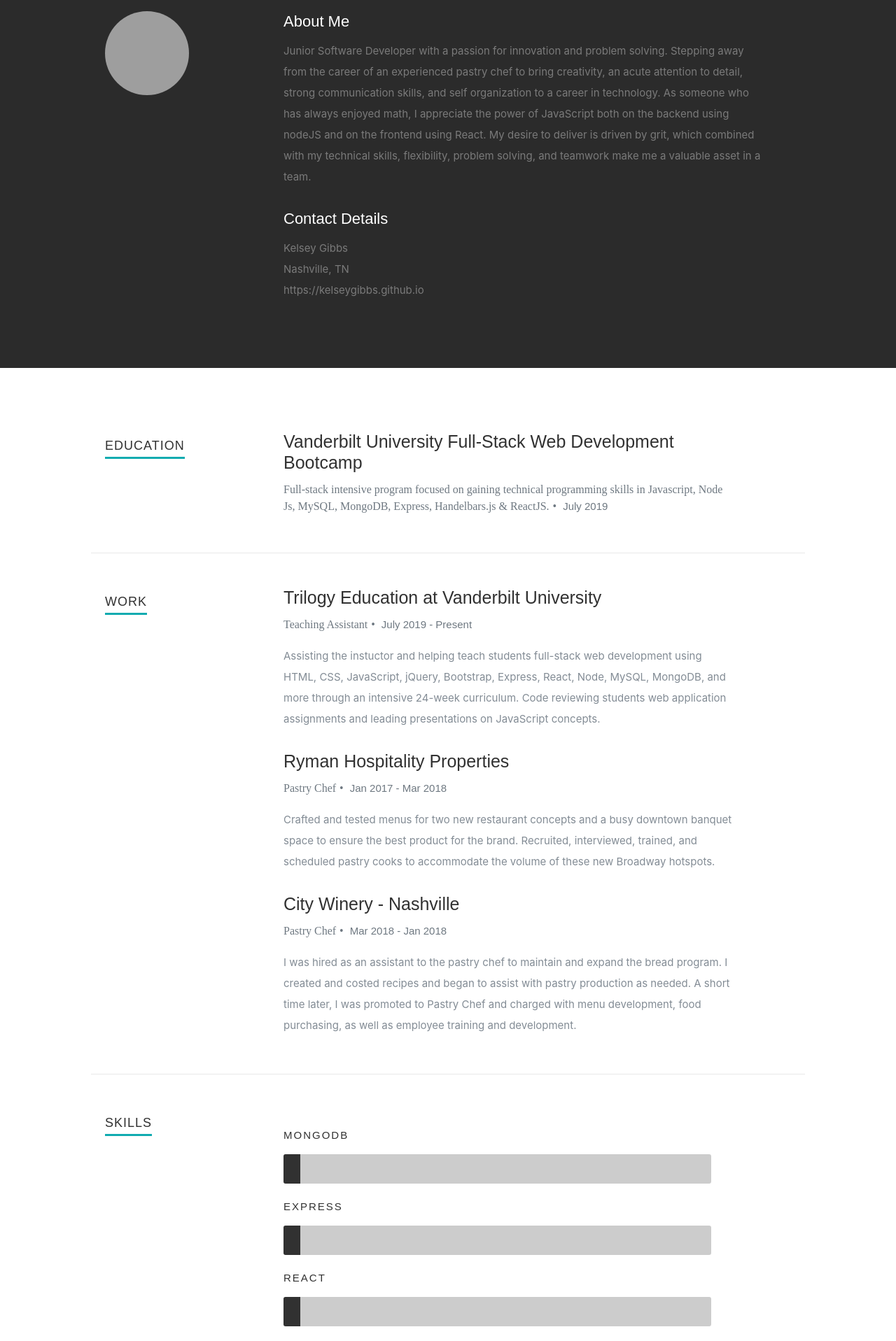
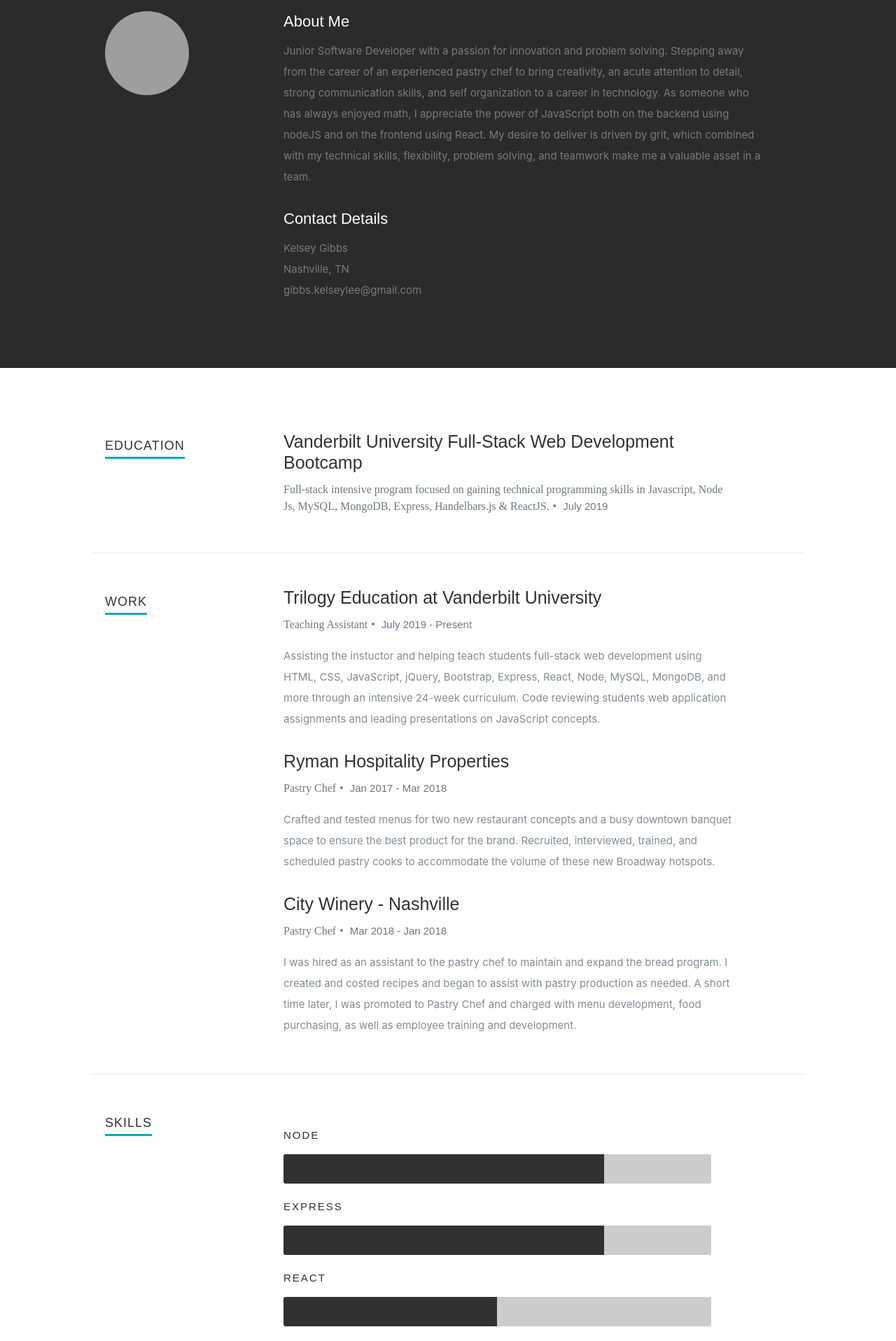
Before and after one commit to KelseyGibbs/creative, a React (Create React App) app in the folder client/: page / in a window 1280 px wide. Shown: the part 880-2797 px from the top of the page at 70% size. Built offline with nearby package versions, Linux system fonts and the light colour scheme; grey boxes are pictures that could not be loaded.

Commit message:
updated skills

```diff
--- a/client/public/css/layout.css
+++ b/client/public/css/layout.css
@@ -325,83 +325,71 @@ ul#nav li.current a { color: #F06000; }
    border-radius: 3px 0 0 3px;
 }
 
-.photoshop {
+.mongodb {
   	width: 60%;
-  	-moz-animation: photoshop 2s ease;
-  	-webkit-animation: photoshop 2s ease;
+  	-moz-animation: mongodb 2s ease;
+  	-webkit-animation: mongodb 2s ease;
 }
-.illustrator {
-  	width: 55%;
-  	-moz-animation: illustrator 2s ease;
-  	-webkit-animation: illustrator 2s ease;
+.express {
+  	width: 75%;
+  	-moz-animation: express 2s ease;
+  	-webkit-animation: express 2s ease;
 }
-.wordpress {
+.react {
   	width: 50%;
-  	-moz-animation: wordpress 2s ease;
-  	-webkit-animation: wordpress 2s ease;
+  	-moz-animation: react 2s ease;
+  	-webkit-animation: react 2s ease;
 }
-.css {
-  	width: 90%;
-  	-moz-animation: css 2s ease;
-  	-webkit-animation: css 2s ease;
+.node {
+  	width: 75%;
+  	-moz-animation: node 2s ease;
+  	-webkit-animation: node 2s ease;
 }
-.html5 {
-  	width: 80%;
-  	-moz-animation: html5 2s ease;
-  	-webkit-animation: html5 2s ease;
-}
-.jquery {
+.mysql {
   	width: 50%;
-  	-moz-animation: jquery 2s ease;
-  	-webkit-animation: jquery 2s ease;
+  	-moz-animation: mysql 2s ease;
+  	-webkit-animation: mysql 2s ease;
 }
 
-@-moz-keyframes photoshop {
+
+@-moz-keyframes mongodb {
   0%   { width: 0px;  }
   100% { width: 60%;  }
 }
-@-moz-keyframes illustrator {
+@-moz-keyframes express {
   0%   { width: 0px;  }
-  100% { width: 55%;  }
+  100% { width: 75%;  }
 }
-@-moz-keyframes wordpress {
+@-moz-keyframes react {
   0%   { width: 0px;  }
   100% { width: 50%;  }
 }
-@-moz-keyframes css {
+@-moz-keyframes node {
   0%   { width: 0px;  }
-  100% { width: 90%;  }
+  100% { width: 75%;  }
 }
-@-moz-keyframes html5 {
-  0%   { width: 0px;  }
-  100% { width: 80%;  }
-}
-@-moz-keyframes jquery {
+@-moz-keyframes mysql {
   0%   { width: 0px;  }
   100% { width: 50%;  }
 }
 
-@-webkit-keyframes photoshop {
+@-webkit-keyframes mongodb {
   0%   { width: 0px;  }
   100% { width: 60%;  }
 }
-@-webkit-keyframes illustrator {
+@-webkit-keyframes express {
   0%   { width: 0px;  }
-  100% { width: 55%;  }
+  100% { width: 75%;  }
 }
-@-webkit-keyframes wordpress {
+@-webkit-keyframes react {
   0%   { width: 0px;  }
   100% { width: 50%;  }
 }
-@-webkit-keyframes css {
+@-webkit-keyframes node {
   0%   { width: 0px;  }
-  100% { width: 90%;  }
+  100% { width: 75%;  }
 }
-@-webkit-keyframes html5 {
-  0%   { width: 0px;  }
-  100% { width: 80%;  }
-}
-@-webkit-keyframes jquery {
+@-webkit-keyframes mysql {
   0%   { width: 0px;  }
   100% { width: 50%;  }
 }
@@ -970,11 +958,11 @@ footer .social-links li {
     display: inline-block;
     margin: 0;
     padding: 0;
-    margin-left: 42px;
+
     color: #F06000;
 }
 
-footer .social-links li:first-child { margin-left: 0; }
+footer .social-links li:first-child { margin-left: 0; margin: 10px; }
 
 /* Go To Top Button */
 #go-top {
--- a/client/src/App.js
+++ b/client/src/App.js
@@ -4,7 +4,7 @@ import About from './components/About';
 import Resume from './components/Resume';
 import Portfolio from './components/Portfolio';
 import Testimonials from  './components/Testimonials';
-import ContactUs from './components/ContactUs';
+
 import Footer from './components/Footer';
 import resumeData from './resumeData';
 class App extends Component {
@@ -16,7 +16,7 @@ class App extends Component {
         <Resume resumeData={resumeData}/>
         <Portfolio resumeData={resumeData}/>
         <Testimonials resumeData={resumeData}/>
-        <ContactUs resumeData={resumeData}/>
+
         <Footer resumeData={resumeData}/>
       </div>
     );
--- a/client/src/components/About.js
+++ b/client/src/components/About.js
@@ -33,7 +33,7 @@ export default class About extends Component {
                      {resumeData.address}
                     </span>
                     <br></br>
-                    <span>{resumeData.website}</span>
+                    <span>{resumeData.email}</span>
        					   </p>
                   </div>
                </div>
--- a/client/src/components/Header.js
+++ b/client/src/components/Header.js
@@ -26,6 +26,18 @@ export default class Header extends Component {
                <hr/>
 
             </div>
+            <ul className="social">
+                  {
+                    resumeData.socialLinks && resumeData.socialLinks.map(item =>{
+                      return(
+                              <li key={item.name}>
+                                <a href={item.url} target="_blank"><i className={item.className}></i></a>
+                              </li>
+                            )
+                          }
+                    )
+                  }
+               </ul>
          </div>
 
       </header>
--- a/client/src/resumeData.js
+++ b/client/src/resumeData.js
@@ -17,7 +17,7 @@ let resumeData = {
       ],
     "aboutme":"Junior Software Developer with a passion for innovation and problem solving. Stepping away from the career of an experienced pastry chef to bring creativity, an acute attention to detail, strong communication skills, and self organization to a career in technology. As someone who has always enjoyed math, I  appreciate the power of JavaScript both on the backend using nodeJS and on the frontend using React. My desire to deliver is driven by grit, which combined with my technical skills, flexibility, problem solving, and teamwork make me a valuable asset in a team.",
     "address":"Nashville, TN",
-    "website":"https://kelseygibbs.github.io",
+    "email":"gibbs.kelseylee@gmail.com",
     "education":[
       {
         "UniversityName":"Vanderbilt University Full-Stack Web Development Bootcamp ",
@@ -51,7 +51,7 @@ let resumeData = {
     ],
     "skills":[
       {
-        "skillname":"MongoDB"
+        "skillname":"Node"
       },
       {
         "skillname":"Express"
@@ -60,7 +60,10 @@ let resumeData = {
         "skillname":"React"
       },
       {
-        "skillname":"Node.js"
+        "skillname":"MongoDB"
+      },
+      {
+        "skillname":"mySQL"
       }
     ],
     "portfolio":[
```
